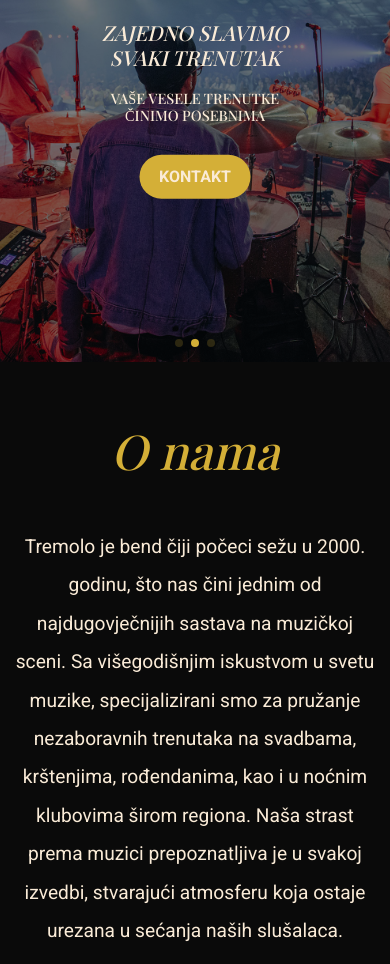
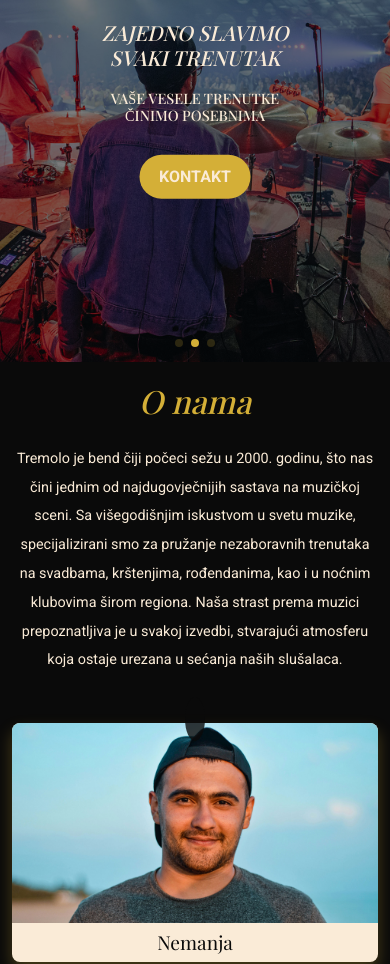
Before and after one commit to 21djordje/Nemanja, a plain HTML site: page index.html in a window 390 px wide. Shown: the part 144-1108 px from the top of the page. Drawn offline with nearby package versions, Linux system fonts and the light colour scheme; a web font is replaced by a local one.

Commit message:
o nama dodato

```diff
--- a/index.html
+++ b/index.html
@@ -164,7 +164,7 @@
 
       <section class="about-section section-padding">
         <div class="container">
-          <h2 class="text-center mb-5">O nama</h2>
+          <h2 class="text-center mb-4">O nama</h2>
           <div class="highlight-text">
             <p>
               Tremolo je bend čiji počeci sežu u 2000. godinu, što nas čini
--- a/style.css
+++ b/style.css
@@ -379,9 +379,23 @@ h2 {
     padding-top: 20px;
     padding-bottom: 20px;
   }
+  .section-padding {
+    padding-top: 40px;
+    padding-bottom: 40px;
+  }
+  .highlight-text p {
+    font-size: 1rem;
+  }
 }
 
 @media (max-width: 767.98px) {
+  h2 {
+    font-size: 2.5rem;
+  }
+  .section-padding {
+    padding-top: 30px;
+    padding-bottom: 30px;
+  }
   .hero-section {
     height: 70vh;
   }
@@ -399,9 +413,22 @@ h2 {
     width: 8px;
     height: 8px;
   }
+  .clan-slika {
+    height: 220px;
+  }
+  .clan-ime {
+    font-size: 1.3rem;
+  }
 }
 
 @media (max-width: 575.98px) {
+  h2 {
+    font-size: 2rem;
+  }
+  .section-padding {
+    padding-top: 20px;
+    padding-bottom: 20px;
+  }
   .hero-section {
     height: 60vh;
   }
@@ -419,4 +446,13 @@ h2 {
     padding-top: 15px;
     padding-bottom: 15px;
   }
+  .highlight-text p {
+    font-size: 0.9rem;
+  }
+  .clan-slika {
+    height: 200px;
+  }
+  .clan-ime {
+    font-size: 1.2rem;
+  }
 }
```
